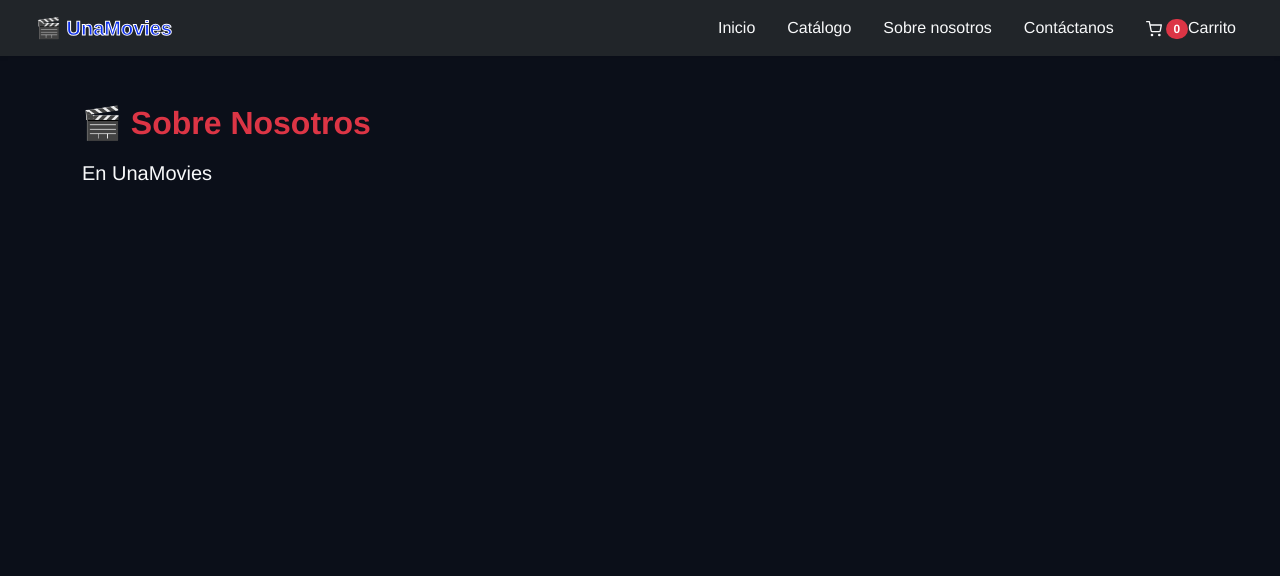
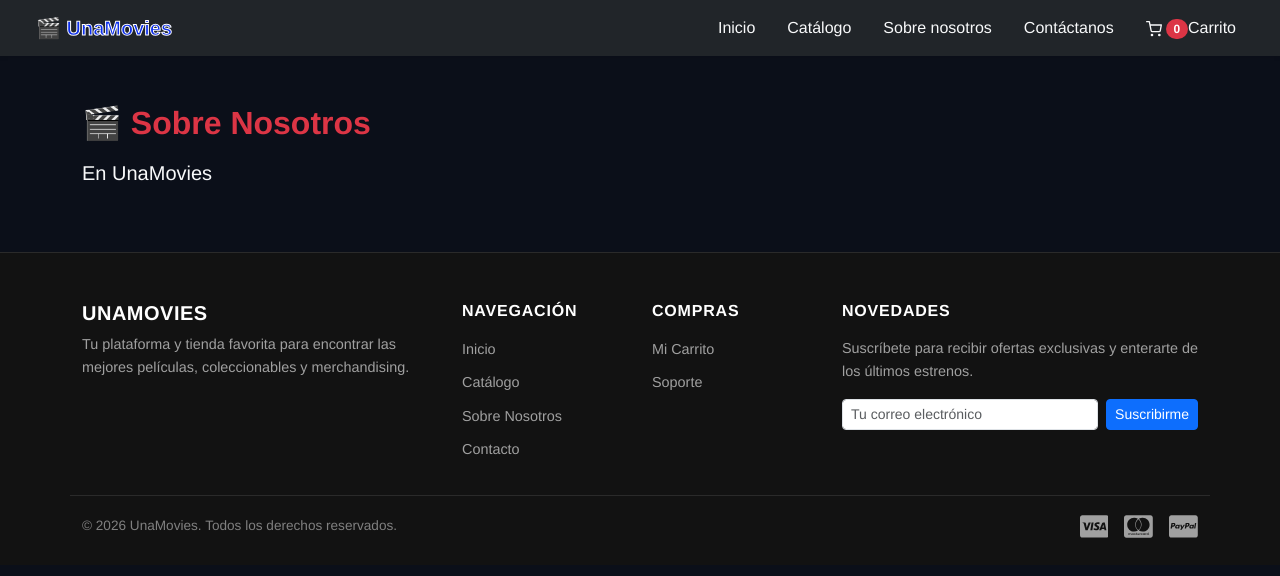
Before and after one commit to lautarolopez04/UnaMovies, a React (Vite) app: page /sobre-nosotros in a window 1280 px wide. Shown: the top 576 px of the page. Built offline with nearby package versions, Linux system fonts and the light colour scheme.

Commit message:
Agregado de Footer, y pagina de not found linekada

```diff
--- a/src/App.jsx
+++ b/src/App.jsx
@@ -7,6 +7,8 @@ import ProductoDetalles from './pages/ProductoDetalles';
 import Contacto from './pages/Contacto';
 import Carrito from './pages/Carrito';
 import useCarrito from './logica/useCarrito';
+import NotFound from './pages/NotFound';
+import Footer from './components/Footer';
 import './App.css';
 
 function App() {
@@ -36,7 +38,9 @@ function App() {
           path="/carrito"
           element={<Carrito carrito={carrito} />}
         />
+        <Route path="*" element={<NotFound />} />
       </Routes>
+      <Footer />
     </BrowserRouter>
   );
 }
--- a/src/components/Footer.jsx
+++ b/src/components/Footer.jsx
@@ -1,12 +1,114 @@
-import React from 'react'
+import React, { useState } from 'react';
+import { Link } from 'react-router-dom';
+import { Container, Row, Col, Form, Button } from 'react-bootstrap';
+import {
+  FaFacebookF,
+  FaInstagram,
+  FaTwitter,
+  FaCcVisa,
+  FaCcMastercard,
+  FaCcPaypal
+} from 'react-icons/fa';
+import styles from './Footer.module.css';
 
 function Footer() {
+  const [email, setEmail] = useState('');
+
+  const handleSubscribe = (e) => {
+    e.preventDefault();
+    if (email.trim()) {
+      alert(`¡Gracias por suscribirte con: ${email}!`);
+      setEmail('');
+    }
+  };
+
   return (
-    <>
+    <footer className={styles.footer}>
+      <Container>
+        <Row className="gy-4">
+          {/* Columna 1: Info de la marca y Redes */}
+          <Col lg={4} md={6}>
+            <h5 className={styles.brandTitle}>UNAMOVIES</h5>
+            <p className={styles.description}>
+              Tu plataforma y tienda favorita para encontrar las mejores películas, coleccionables y merchandising.
+            </p>
 
+          </Col>
 
-    </>
-  )
+          {/* Columna 2: Navegación Principal */}
+          <Col lg={2} md={6} sm={6}>
+            <h6 className={styles.sectionTitle}>Navegación</h6>
+            <ul className={styles.linkList}>
+              <li>
+                <Link to="/inicio" className={styles.footerLink}>Inicio</Link>
+              </li>
+              <li>
+                <Link to="/catalogo" className={styles.footerLink}>Catálogo</Link>
+              </li>
+              <li>
+                <Link to="/sobre-nosotros" className={styles.footerLink}>Sobre Nosotros</Link>
+              </li>
+              <li>
+                <Link to="/contacto" className={styles.footerLink}>Contacto</Link>
+              </li>
+            </ul>
+          </Col>
+
+          {/* Columna 3: Accesos de Compra */}
+          <Col lg={2} md={6} sm={6}>
+            <h6 className={styles.sectionTitle}>Compras</h6>
+            <ul className={styles.linkList}>
+              <li>
+                <Link to="/carrito" className={styles.footerLink}>Mi Carrito</Link>
+              </li>
+              <li>
+                <Link to="/contacto" className={styles.footerLink}>Soporte</Link>
+              </li>
+            </ul>
+          </Col>
+
+          {/* Columna 4: Newsletter */}
+          <Col lg={4} md={6}>
+            <h6 className={styles.sectionTitle}>Novedades</h6>
+            <p className={styles.description}>
+              Suscríbete para recibir ofertas exclusivas y enterarte de los últimos estrenos.
+            </p>
+            <Form onSubmit={handleSubscribe}>
+              <Form.Group className="d-flex gap-2" controlId="footerEmailInput">
+                <Form.Control
+                  type="email"
+                  placeholder="Tu correo electrónico"
+                  value={email}
+                  onChange={(e) => setEmail(e.target.value)}
+                  required
+                  size="sm"
+                />
+                <Button variant="primary" type="submit" size="sm">
+                  Suscribirme
+                </Button>
+              </Form.Group>
+            </Form>
+          </Col>
+        </Row>
+
+        {/* Barra Inferior: Copyright y Métodos de Pago */}
+        <Row className={`mt-4 pt-3 ${styles.bottomBorder} align-items-center`}>
+          <Col md={6} className="text-center text-md-start mb-2 mb-md-0">
+            <p className={styles.copyright}>
+              &copy; {new Date().getFullYear()} UnaMovies. Todos los derechos reservados.
+            </p>
+          </Col>
+          <Col md={6} className="text-center text-md-end">
+            <div className="d-flex justify-content-center justify-content-md-end gap-3">
+              <FaCcVisa className={styles.paymentIcon} title="Visa" />
+              <FaCcMastercard className={styles.paymentIcon} title="Mastercard" />
+              <FaCcPaypal className={styles.paymentIcon} title="PayPal" />
+            </div>
+          </Col>
+        </Row>
+      </Container>
+    </footer>
+  );
 }
 
-export default Footer
+export default Footer;
--- /dev/null
+++ b/src/components/Footer.module.css
@@ -0,0 +1,75 @@
+.footer {
+  background-color: #121212;
+  color: #e0e0e0;
+  padding-top: 3rem;
+  padding-bottom: 1.5rem;
+  margin-top: 4rem;
+  border-top: 1px solid #2a2a2a;
+}
+
+.brandTitle {
+  color: #ffffff;
+  font-weight: 700;
+  letter-spacing: 0.5px;
+}
+
+.description {
+  color: #a0a0a0;
+  font-size: 0.9rem;
+  line-height: 1.6;
+}
+
+.sectionTitle {
+  color: #ffffff;
+  font-size: 1rem;
+  font-weight: 600;
+  text-transform: uppercase;
+  letter-spacing: 0.8px;
+  margin-bottom: 1rem;
+}
+
+.linkList {
+  list-style: none;
+  padding: 0;
+  margin: 0;
+}
+
+.linkList li {
+  margin-bottom: 0.6rem;
+}
+
+.footerLink {
+  color: #a0a0a0;
+  text-decoration: none;
+  font-size: 0.9rem;
+  transition: color 0.2s ease-in-out;
+}
+
+.footerLink:hover {
+  color: #0d6efd;
+}
+
+.socialIcon {
+  color: #ffffff;
+  font-size: 1.25rem;
+  transition: opacity 0.2s ease-in-out;
+}
+
+.socialIcon:hover {
+  opacity: 0.75;
+}
+
+.bottomBorder {
+  border-top: 1px solid #2a2a2a;
+}
+
+.copyright {
+  color: #808080;
+  font-size: 0.85rem;
+  margin-bottom: 0;
+}
+
+.paymentIcon {
+  color: #a0a0a0;
+  font-size: 1.8rem;
+}
--- a/src/pages/NotFound.jsx
+++ b/src/pages/NotFound.jsx
@@ -1,9 +1,17 @@
 import React from 'react'
-
+import { Link } from 'react-router-dom'
 function NotFound() {
   return (
     <>
-    <h1>404</h1>
+    <div className="container py-5 text-light">
+            <div className="text-center py-5 mb-5 border-bottom border-secondary">
+            <h1 className="fw-bold text-light display-5 mb-2">No encontramos eso que buscas en <span className="text-danger">UnaMovies</span></h1>
+
+            <Link to="/" className="btn btn-danger px-4 fw-bold">
+              Volvé al Inicio para retomar tu camino ➔
+            </Link>
+            </div>
+    </div>
     </>
   )
 }
```
